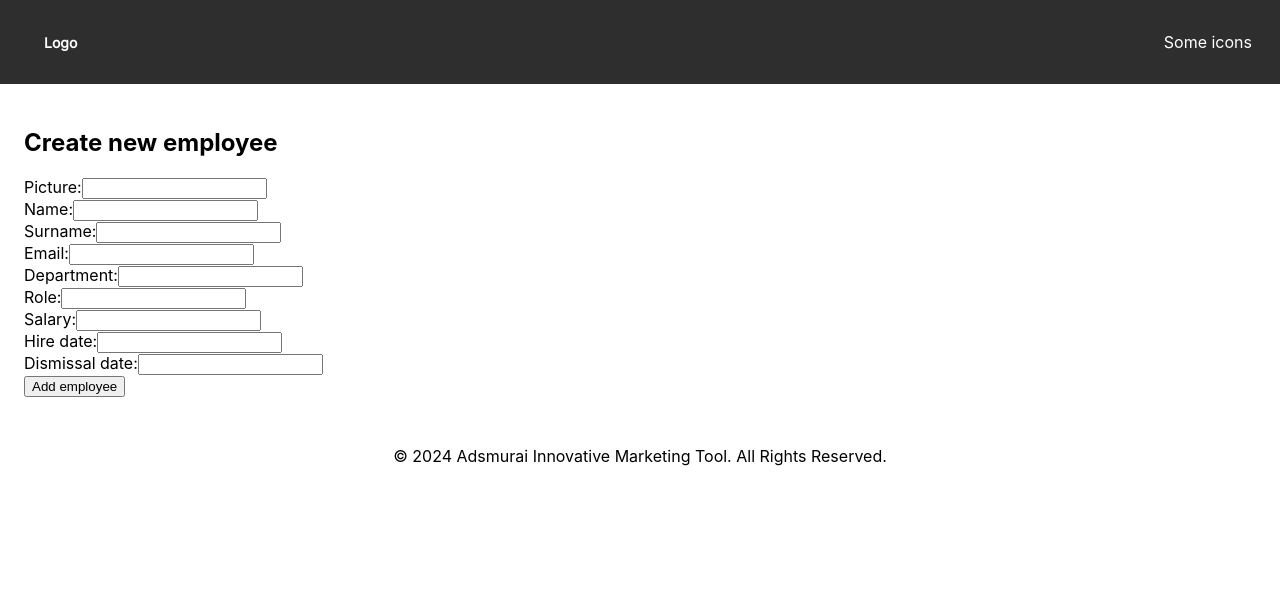
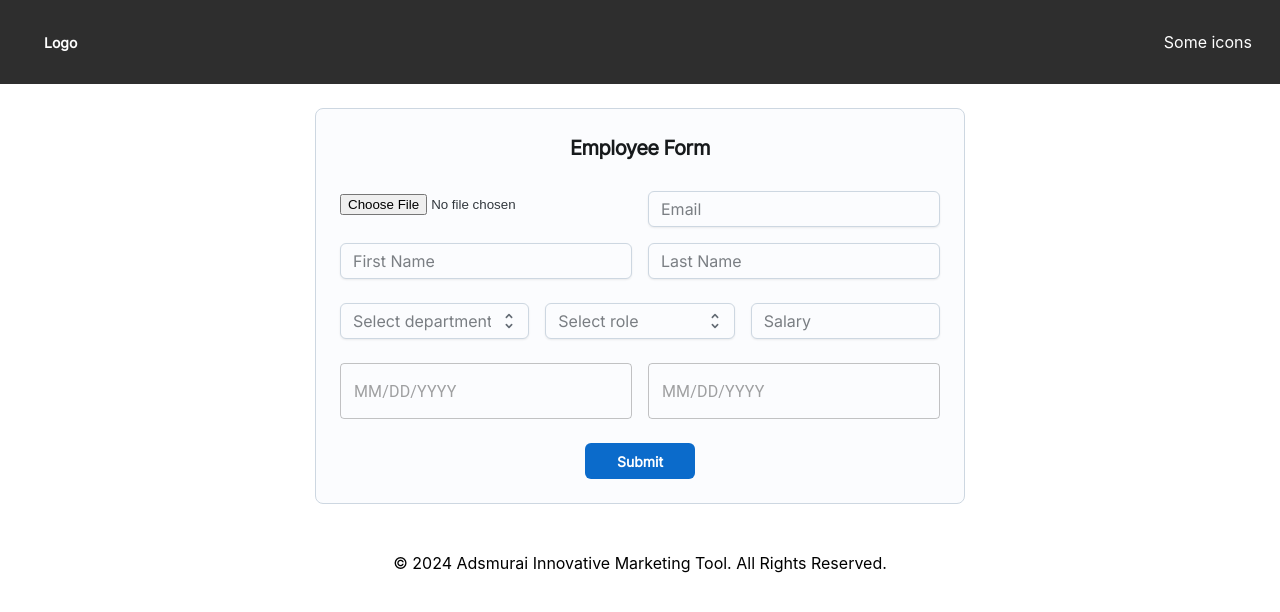
Before and after one commit to rafabarranco/adsmurai, a React (Vite) app: page /create in a window 1280 px wide. Shown: the top 612 px of the page. Built offline with nearby package versions, Linux system fonts and the light colour scheme.

Commit message:
Refactor and redesign employee creation

```diff
--- a/src/views/Employees/Create/index.tsx
+++ b/src/views/Employees/Create/index.tsx
@@ -1,70 +1,222 @@
 import { FC, ReactElement } from 'react';
-import { useForm, SubmitHandler } from 'react-hook-form';
+import { useForm, Controller, SubmitHandler } from 'react-hook-form';
+import { zodResolver } from '@hookform/resolvers/zod';
+import dayjs, { Dayjs } from 'dayjs';
 
-import { usePrompt } from '../../../utils/hooks/usePrompt/usePrompt';
-import { TCreateEmployeeForm } from '../../../models/employees/types';
+import Grid from '@mui/joy/Grid';
+import Button from '@mui/joy/Button';
+import FormControl from '@mui/joy/FormControl';
+import Typography from '@mui/joy/Typography';
+import Select from '@mui/joy/Select';
+import Option from '@mui/joy/Option';
+import Card from '@mui/joy/Card';
+import Input from '@mui/joy/Input';
+import { DatePicker } from '@mui/x-date-pickers/DatePicker';
+import { LocalizationProvider } from '@mui/x-date-pickers/LocalizationProvider';
+import { AdapterDayjs } from '@mui/x-date-pickers/AdapterDayjs';
+
+import schema from './validations';
+
+import { TEmployeeCreation } from './types';
 
 const EmployeeCreation: FC = (): ReactElement => {
   const {
+    control,
+    handleSubmit,
     register,
-    handleSubmit,
-    formState: { isDirty },
-    reset,
-  } = useForm<TCreateEmployeeForm>();
+    setValue,
+    formState: { errors },
+  } = useForm<TEmployeeCreation>({
+    resolver: zodResolver(schema),
+    defaultValues: {
+      picture: null,
+      firstName: '',
+      lastName: '',
+      email: '',
+      department: '',
+      role: '',
+      salary: '',
+      hireDate: null,
+      dismissalDate: null,
+    },
+  });
 
-  const onSubmit: SubmitHandler<TCreateEmployeeForm> = (data) => {
-    console.log('Datos enviados:', data);
-    reset();
+  const handleFileChange = (fileURL: string) => {
+    setValue('picture', fileURL);
   };
 
-  usePrompt(
-    'Tienes cambios sin guardar. ¿Estás seguro de que quieres salir?',
-    isDirty,
-  );
+  const onSubmit: SubmitHandler<TEmployeeCreation> = (data) => {
+    console.log(data);
+  };
 
   return (
-    <div>
-      <h2>Create new employee</h2>
-      <form onSubmit={handleSubmit(onSubmit)}>
-        <div>
-          <label>Picture:</label>
-          <input {...register('picture', { required: true })} />
-        </div>
-        <div>
-          <label>Name:</label>
-          <input {...register('firstName', { required: true })} />
-        </div>
-        <div>
-          <label>Surname:</label>
-          <input {...register('lastName', { required: true })} />
-        </div>
-        <div>
-          <label>Email:</label>
-          <input type="email" {...register('email', { required: true })} />
-        </div>
-        <div>
-          <label>Department:</label>
-          <input {...register('department', { required: true })} />
-        </div>
-        <div>
-          <label>Role:</label>
-          <input {...register('role', { required: true })} />
-        </div>
-        <div>
-          <label>Salary:</label>
-          <input {...register('salary', { required: true })} />
-        </div>
-        <div>
-          <label>Hire date:</label>
-          <input {...register('hireDate', { required: true })} />
-        </div>
-        <div>
-          <label>Dismissal date:</label>
-          <input {...register('dismissalDate', { required: true })} />
-        </div>
-        <button type="submit">Add employee</button>
-      </form>
-    </div>
+    <LocalizationProvider dateAdapter={AdapterDayjs}>
+      <Card variant="outlined" sx={{ maxWidth: 600, mx: 'auto', p: 3 }}>
+        <Typography level="h4" textAlign="center" sx={{ mb: 2 }}>
+          Employee Form
+        </Typography>
+        <form onSubmit={handleSubmit(onSubmit)}>
+          <Grid container spacing={2}>
+            <Grid xs={12} sm={6}>
+              <input
+                type="file"
+                accept="image/*"
+                onChange={(event) => handleFileChange(event.target.value)}
+              />
+            </Grid>
+            <Grid xs={12} sm={6}>
+              <FormControl error={!!errors.email}>
+                <Input
+                  type="email"
+                  placeholder="Email"
+                  {...register('email')}
+                  error={!!errors.email}
+                />
+                {errors.email && (
+                  <Typography color="danger">{errors.email.message}</Typography>
+                )}
+              </FormControl>
+            </Grid>
+            <Grid xs={12} sm={6}>
+              <FormControl error={!!errors.firstName}>
+                <Input
+                  placeholder="First Name"
+                  {...register('firstName')}
+                  error={!!errors.firstName}
+                />
+                {errors.firstName && (
+                  <Typography color="danger">
+                    {errors.firstName.message}
+                  </Typography>
+                )}
+              </FormControl>
+            </Grid>
+            <Grid xs={12} sm={6}>
+              <FormControl error={!!errors.lastName}>
+                <Input
+                  placeholder="Last Name"
+                  {...register('lastName')}
+                  error={!!errors.lastName}
+                />
+                {errors.lastName && (
+                  <Typography color="danger">
+                    {errors.lastName.message}
+                  </Typography>
+                )}
+              </FormControl>
+            </Grid>
+          </Grid>
+          <Grid container spacing={2} sx={{ mt: 2 }}>
+            <Grid xs={12} sm={4}>
+              <FormControl error={!!errors.department}>
+                <Controller
+                  name="department"
+                  control={control}
+                  render={({ field: { onChange, onBlur, value, ref } }) => (
+                    <Select
+                      placeholder="Select department"
+                      onChange={(_, newValue) => onChange(newValue)} // Cambia para recibir newValue
+                      onBlur={onBlur}
+                      value={value}
+                      ref={ref}
+                    >
+                      <Option value="customer success">Customer Success</Option>
+                      <Option value="engineering">Engineering</Option>
+                      <Option value="finance">Finance</Option>
+                    </Select>
+                  )}
+                />
+                {errors.department && (
+                  <Typography color="danger">
+                    {errors.department.message}
+                  </Typography>
+                )}
+              </FormControl>
+            </Grid>
+            <Grid xs={12} sm={4}>
+              <FormControl error={!!errors.role}>
+                <Controller
+                  name="role"
+                  control={control}
+                  render={({ field: { onChange, onBlur, value, ref } }) => (
+                    <Select
+                      placeholder="Select role"
+                      onChange={(_, newValue) => onChange(newValue)} // Cambia para recibir newValue
+                      onBlur={onBlur}
+                      value={value}
+                      ref={ref}
+                    >
+                      <Option value="user">User</Option>
+                      <Option value="admin">Admin</Option>
+                      <Option value="superadmin">Superadmin</Option>
+                    </Select>
+                  )}
+                />
+                {errors.role && (
+                  <Typography color="danger">{errors.role.message}</Typography>
+                )}
+              </FormControl>
+            </Grid>
+            <Grid xs={12} sm={4}>
+              <FormControl error={!!errors.salary}>
+                <Input
+                  type="number"
+                  placeholder="Salary"
+                  {...register('salary')}
+                  error={!!errors.salary}
+                />
+                {errors.salary && (
+                  <Typography color="danger">
+                    {errors.salary.message}
+                  </Typography>
+                )}
+              </FormControl>
+            </Grid>
+          </Grid>
+          <Grid container spacing={2} sx={{ mt: 2 }}>
+            <Grid xs={12} sm={6}>
+              <FormControl>
+                <Controller
+                  name="hireDate"
+                  control={control}
+                  render={({ field }) => (
+                    <DatePicker
+                      {...field}
+                      value={field.value ? dayjs(field.value) : null}
+                      onChange={(date: Dayjs | null) =>
+                        field.onChange(date ? date.toISOString() : null)
+                      }
+                    />
+                  )}
+                />
+              </FormControl>
+            </Grid>
+            <Grid xs={12} sm={6}>
+              <FormControl>
+                <Controller
+                  name="dismissalDate"
+                  control={control}
+                  render={({ field }) => (
+                    <DatePicker
+                      {...field}
+                      value={field.value ? dayjs(field.value) : null}
+                      onChange={(date: Dayjs | null) =>
+                        field.onChange(date ? date.toISOString() : null)
+                      }
+                    />
+                  )}
+                />
+              </FormControl>
+            </Grid>
+          </Grid>
+          <Grid textAlign="center" sx={{ mt: 3 }}>
+            <Button type="submit" variant="solid" sx={{ px: 4 }}>
+              Submit
+            </Button>
+          </Grid>
+        </form>
+      </Card>
+    </LocalizationProvider>
   );
 };
 
--- /dev/null
+++ b/src/views/Employees/Create/types.ts
@@ -0,0 +1,4 @@
+import { z } from 'zod';
+import schema from './validations';
+
+export type TEmployeeCreation = z.infer<typeof schema>;
--- /dev/null
+++ b/src/views/Employees/Create/validations.ts
@@ -0,0 +1,18 @@
+import { z } from 'zod';
+
+const schema = z.object({
+  picture: z.string().nullable(),
+  firstName: z.string().min(1, { message: 'First name is required' }),
+  lastName: z.string().min(1, { message: 'Surname is required' }),
+  email: z
+    .string()
+    .min(1, { message: 'Email is required' })
+    .email('Must be a valid email'),
+  department: z.string().min(1, { message: 'Department is required' }),
+  role: z.string().min(1, { message: 'Role is required' }),
+  salary: z.string().min(1, { message: 'Salary is required' }),
+  hireDate: z.string().nullable(),
+  dismissalDate: z.string().nullable(),
+});
+
+export default schema;
```
Also changed, not shown: package.json (+5 -3 lines), 1 other file (tests, documents, lock files or other folders).
